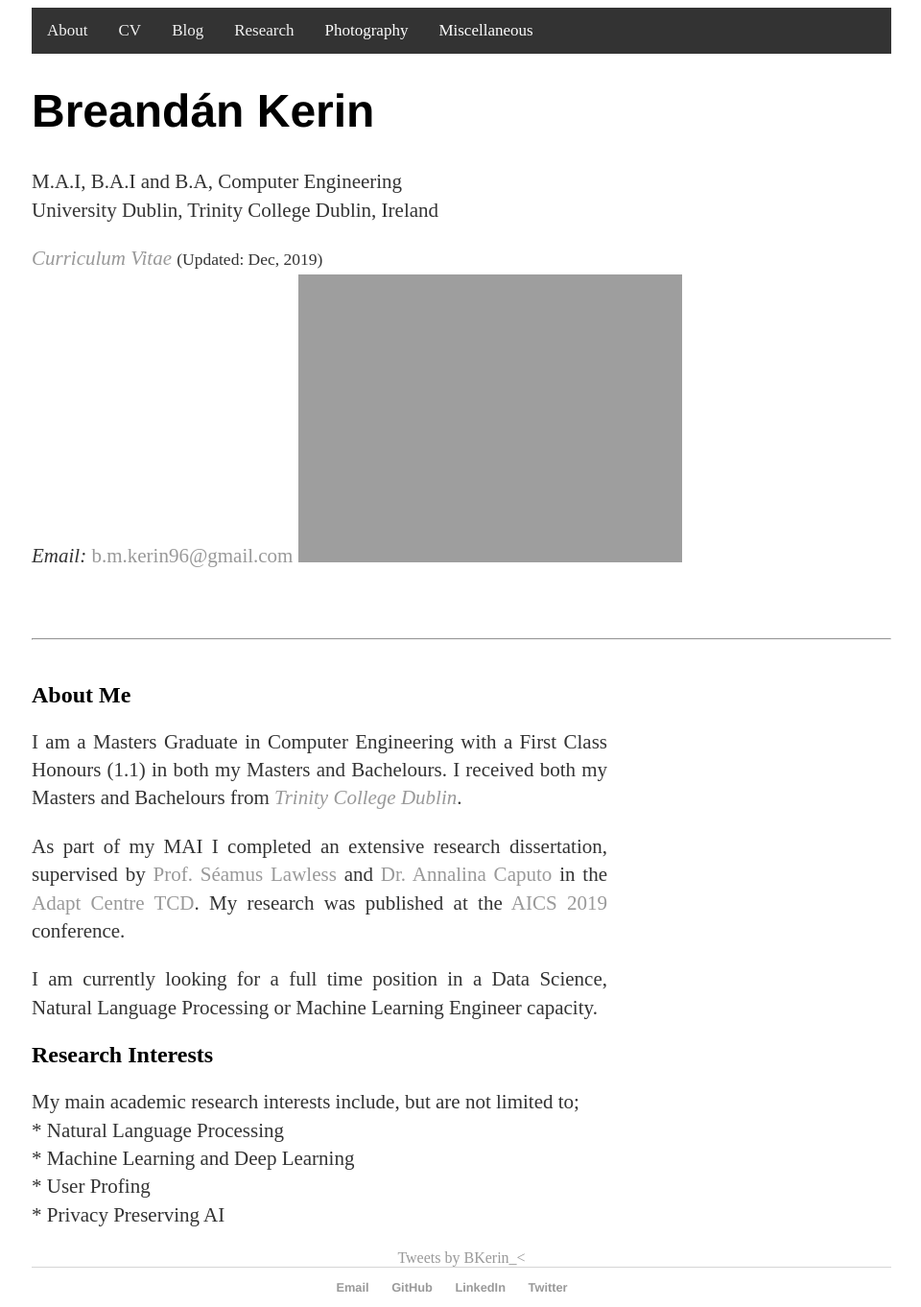
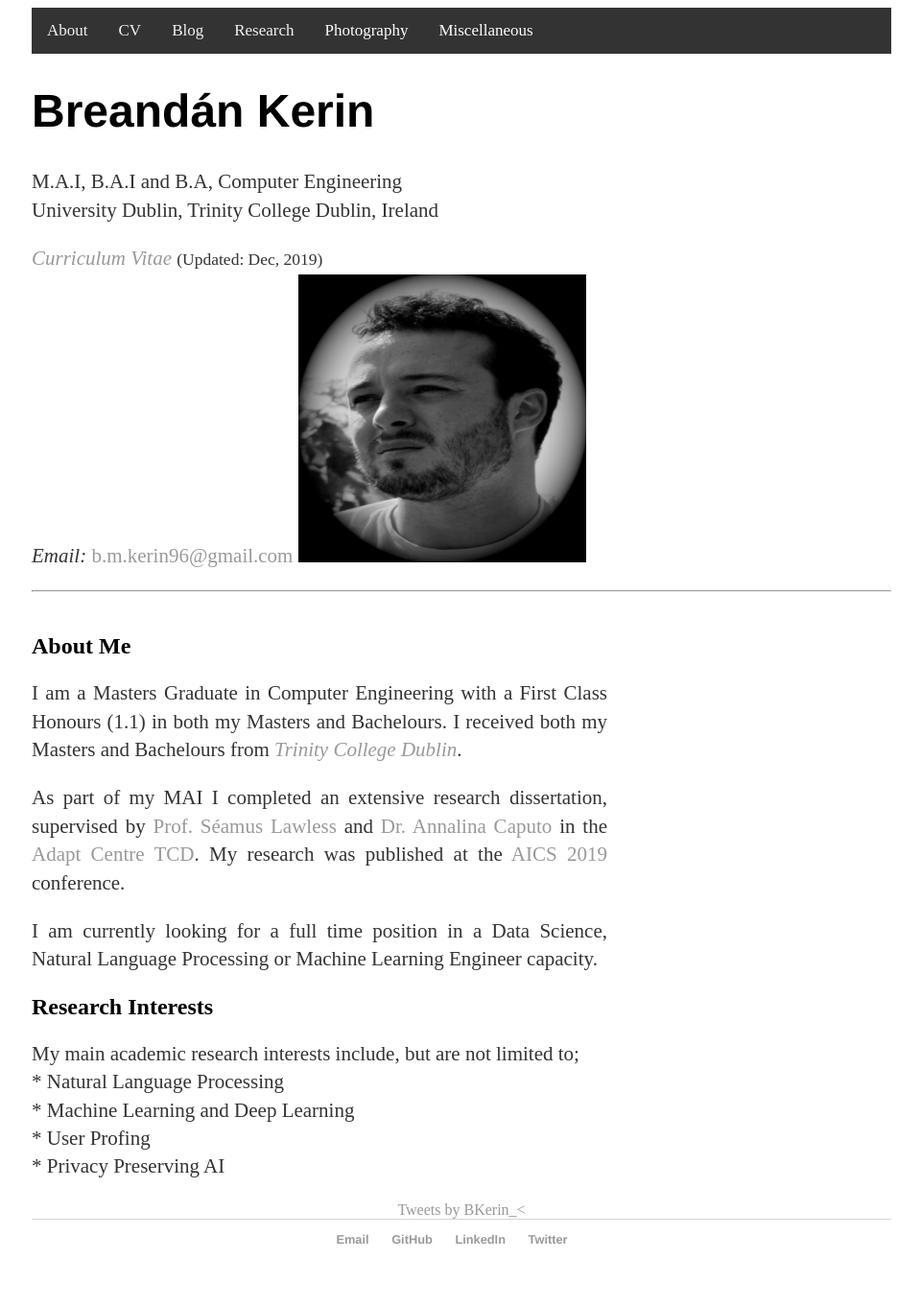
Before and after one commit to kerinb/kerinb.github.io, a Jekyll site: the page built from index.md, in a window 1280 px wide. Shown: the whole page at 96% size, without its empty margins (159-1119 px from the left). Built offline with Jekyll 4.4.1, drawn with Linux system fonts in a browser that asks for light colours; comment, search, counter and statistics services are not loaded; after the commit the page ends 1311 px from its top, so only the background shows below that.

Commit message:
adding profile pic to about

```diff
--- a/index.md
+++ b/index.md
@@ -24,8 +24,7 @@
 
 <a href="/files/Breandan_CV.pdf" target="_blank"><em>Curriculum Vitae</em></a> <small> (Updated: Dec, 2019) </small> <br>
 <em>Email: </em><a href="mailto:b.m.kerin96@gmail.com">b.m.kerin96@gmail.com</a>
-![](://https://github.com/kerinb/kerinb.github.io/tree/master/imagesme_in_lavaux_grey_vignette_small_square.png)
-
+<img class="myImg" src="/images/me_in_lavaux_grey_vignette_small_square.png" alt="My profile" style="width:100%;max-width:300px">
 <br>
 
 <center>
```
